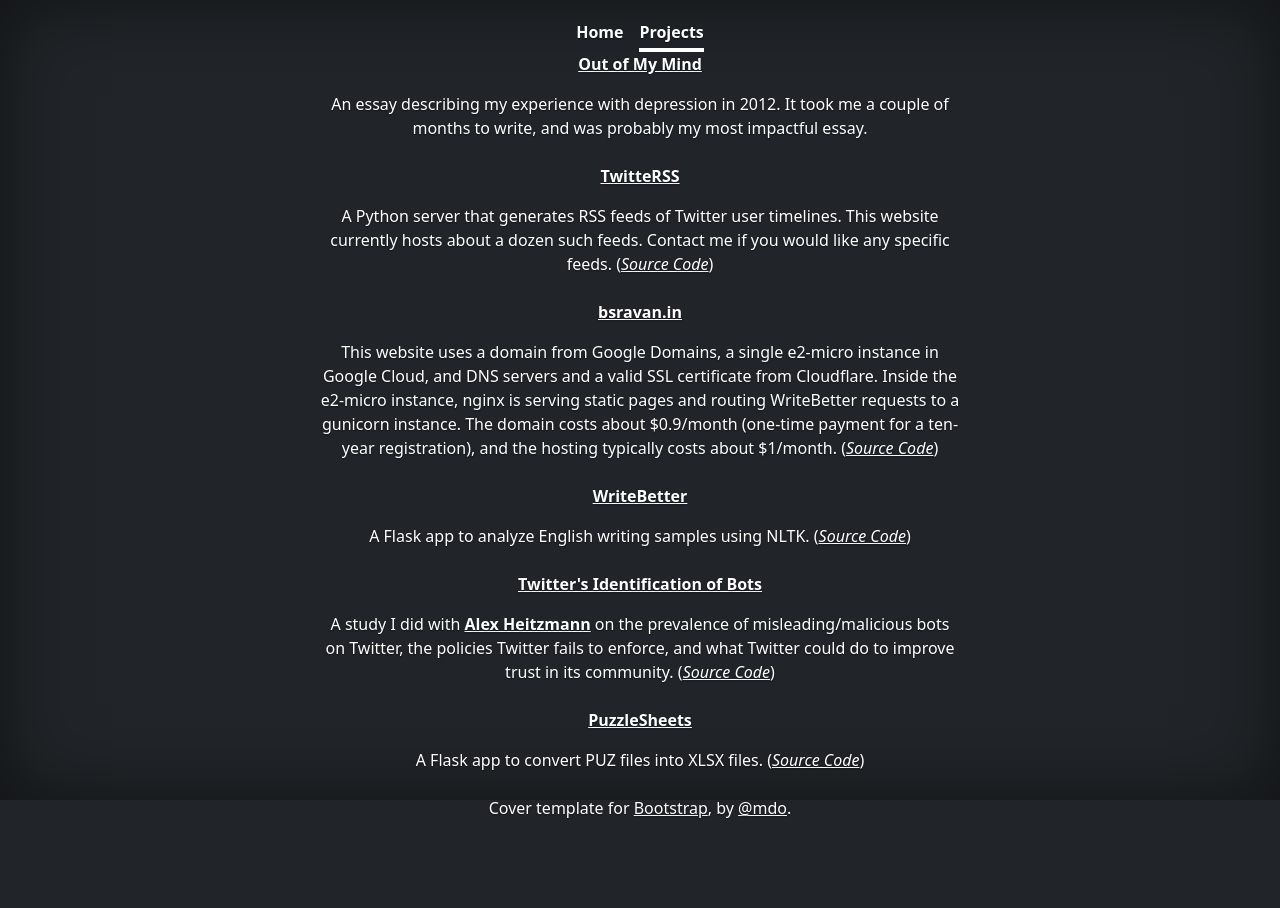
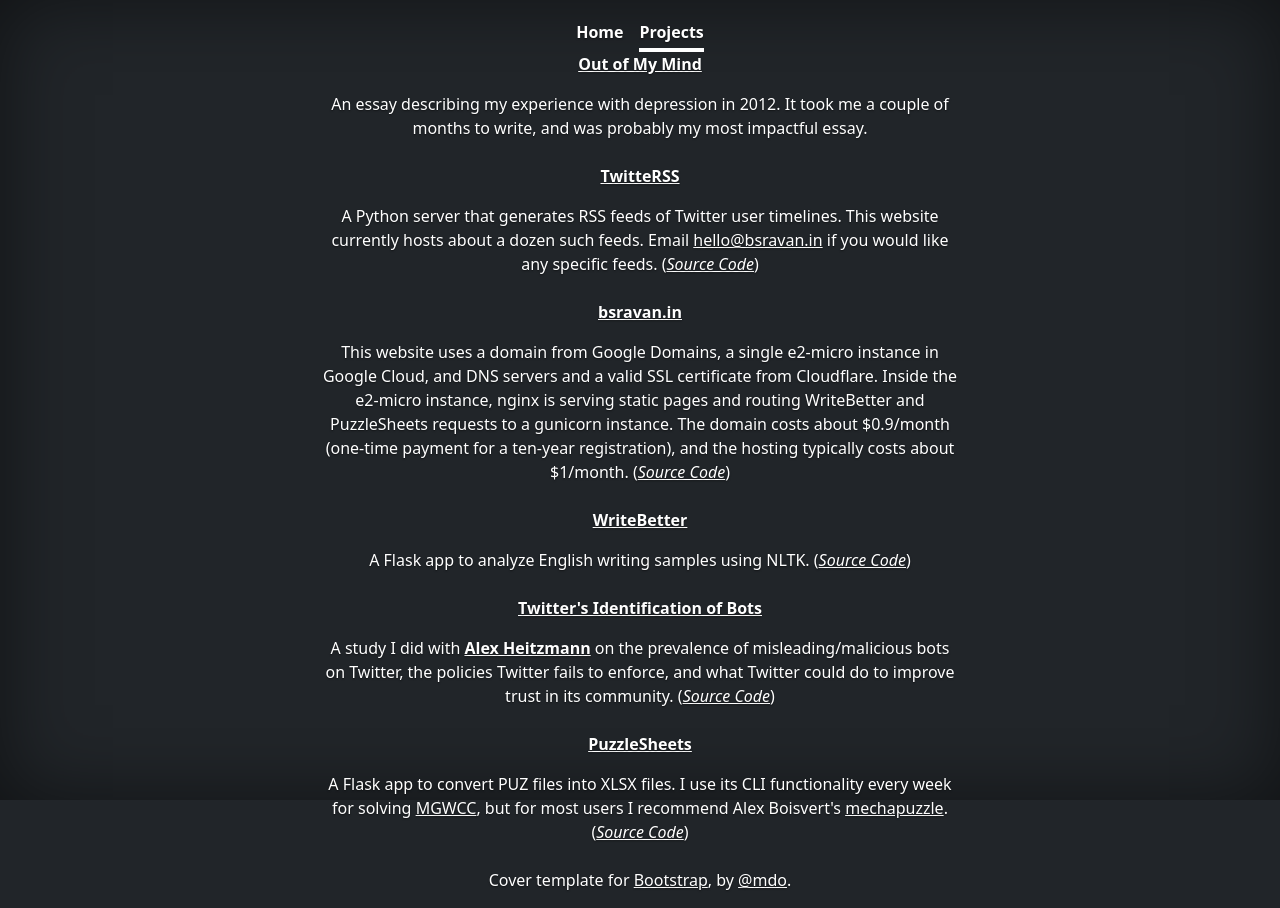
Before and after one commit to bsravanin/bsravan.in, a plain HTML site: page projects.html in a window 1280 px wide. Before the commit the page ends 836 px from the top, so only its background shows below. Drawn offline with nearby package versions, Linux system fonts and the light colour scheme.

Commit message:
Update project descriptions and links

```diff
--- a/projects.html
+++ b/projects.html
@@ -27,36 +27,47 @@
       </header>
 
       <main role="main" class="inner cover">
-        <p><b><a class="project" href="https://medium.com/@sravanb/out-of-my-mind-1af1ae2ff63b">Out of My Mind</a></b></p>
-        An essay describing my experience with depression in 2012. It took me a couple of months to write, and was probably my most impactful essay.
+        <p><b><a class="project" href="https://bsravanin.substack.com/p/out-of-my-mind">Out of My Mind</a></b></p>
+        An essay describing my experience with depression in 2012. It took me a couple of months to write, and was
+        probably my most impactful essay.
         <br/>
         <br/>
 
         <p><b><a class="project" href="https://bsravan.in/feeds/twitterss.html">TwitteRSS</a></b></p>
-        A Python server that generates RSS feeds of Twitter user timelines. This website currently hosts about a dozen such feeds. Contact me if you would like any specific feeds. (<i><a href="https://github.com/bsravanin/TwitteRSS">Source Code</a></i>)
+        A Python server that generates RSS feeds of Twitter user timelines. This website currently hosts about a dozen
+        such feeds. Email <a href="mailto:hello@bsravan.in">hello@bsravan.in</a> if you would like any specific feeds.
+        (<i><a href="https://github.com/bsravanin/TwitteRSS">Source Code</a></i>)
         <br/>
         <br/>
 
         <p><b><a class="project" href="https://bsravan.in">bsravan.in</a></b></p>
-        This website uses a domain from Google Domains, a single e2-micro instance in Google Cloud, and DNS servers and a valid SSL certificate from Cloudflare.
-        Inside the e2-micro instance, nginx is serving static pages and routing WriteBetter requests to a gunicorn instance.
-        The domain costs about $0.9/month (one-time payment for a ten-year registration), and the hosting typically costs about $1/month. (<i><a href="https://github.com/bsravanin/bsravan.in">Source Code</a></i>)
+        This website uses a domain from Google Domains, a single e2-micro instance in Google Cloud, and DNS servers and
+        a valid SSL certificate from Cloudflare. Inside the e2-micro instance, nginx is serving static pages and routing
+        WriteBetter and PuzzleSheets requests to a gunicorn instance. The domain costs about $0.9/month (one-time
+        payment for a ten-year registration), and the hosting typically costs about $1/month.
+        (<i><a href="https://github.com/bsravanin/bsravan.in">Source Code</a></i>)
         <br/>
         <br/>
 
         <p><b><a class="project" href="https://bsravan.in/write-better">WriteBetter</a></b></p>
-        A Flask app to analyze English writing samples using NLTK. (<i><a href="https://github.com/bsravanin/WriteBetter">Source Code</a></i>)
+        A Flask app to analyze English writing samples using NLTK.
+        (<i><a href="https://github.com/bsravanin/WriteBetter">Source Code</a></i>)
         <br/>
         <br/>
 
-        <p><b><a class="project" href="https://medium.com/@sravanb/twitters-identification-of-bots-2ac2fbb34f33">Twitter's Identification of Bots</a></b></p>
-        A study I did with <b><a href="https://www.linkedin.com/in/alex-heitzmann-4b05a525/">Alex Heitzmann</a></b> on the prevalence of misleading/malicious bots on Twitter,
-        the policies Twitter fails to enforce, and what Twitter could do to improve trust in its community. (<i><a href="https://github.com/bsravanin/FollowerAnalyzer">Source Code</a></i>)
+        <p><b><a class="project" href="https://bsravanin.substack.com/p/twitters-identification-of-bots">Twitter's Identification of Bots</a></b></p>
+        A study I did with <b><a href="https://www.linkedin.com/in/alex-heitzmann-4b05a525/">Alex Heitzmann</a></b> on
+        the prevalence of misleading/malicious bots on Twitter, the policies Twitter fails to enforce, and what Twitter
+        could do to improve trust in its community.
+        (<i><a href="https://github.com/bsravanin/FollowerAnalyzer">Source Code</a></i>)
         <br/>
         <br/>
 
         <p><b><a class="project" href="https://bsravan.in/puzzle-sheets">PuzzleSheets</a></b></p>
-        A Flask app to convert PUZ files into XLSX files. (<i><a href="https://github.com/bsravanin/PuzzleSheets">Source Code</a></i>)
+        A Flask app to convert PUZ files into XLSX files. I use its CLI functionality every week for solving
+        <a href="https://xwordcontest.com/">MGWCC</a>, but for most users I recommend Alex Boisvert's
+        <a href="https://boisvert42.github.io/mechapuzzle/">mechapuzzle</a>.
+        (<i><a href="https://github.com/bsravanin/PuzzleSheets">Source Code</a></i>)
         <br/>
         <br/>
 
```
Also changed, not shown: index.html (+2 -2 lines).
